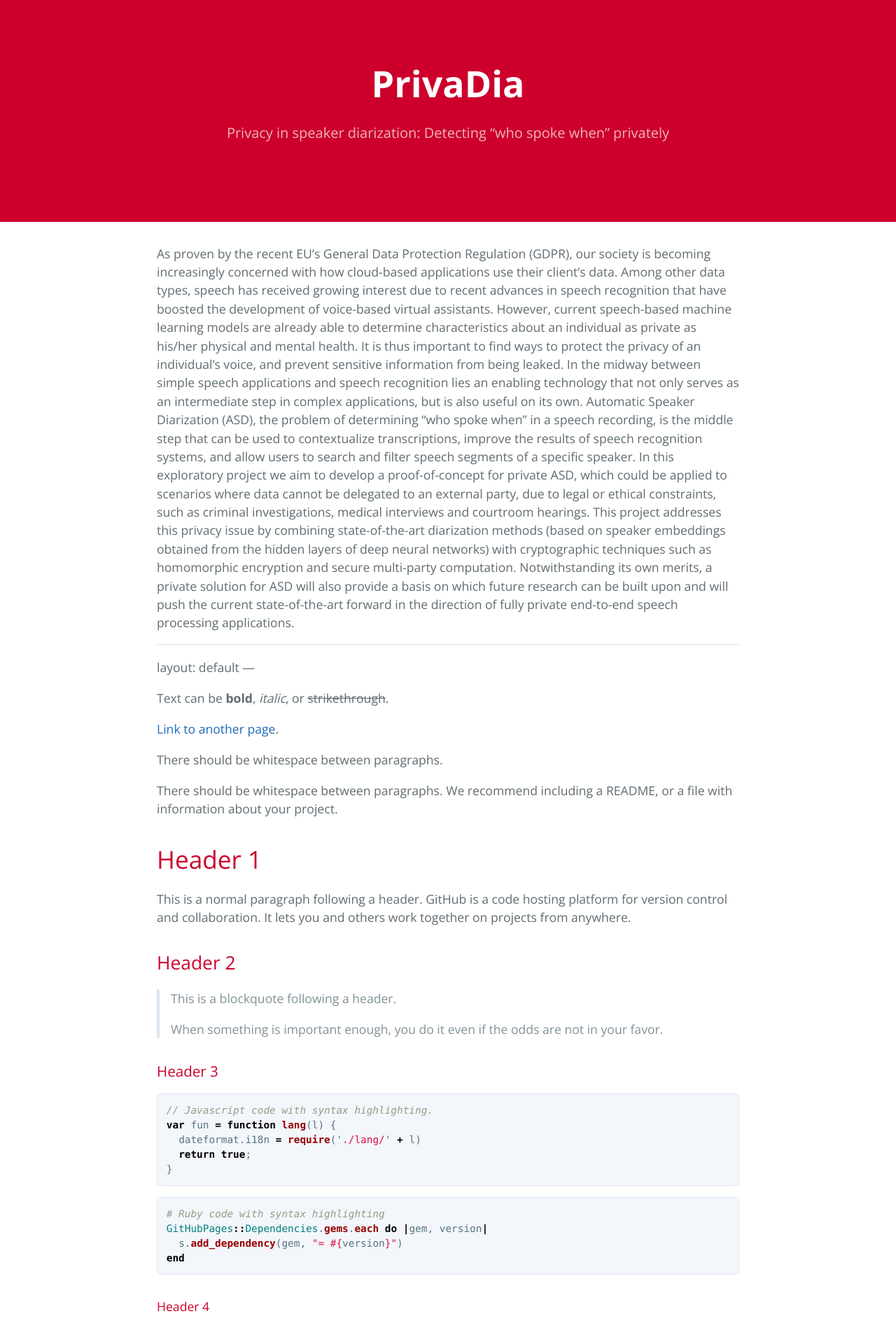
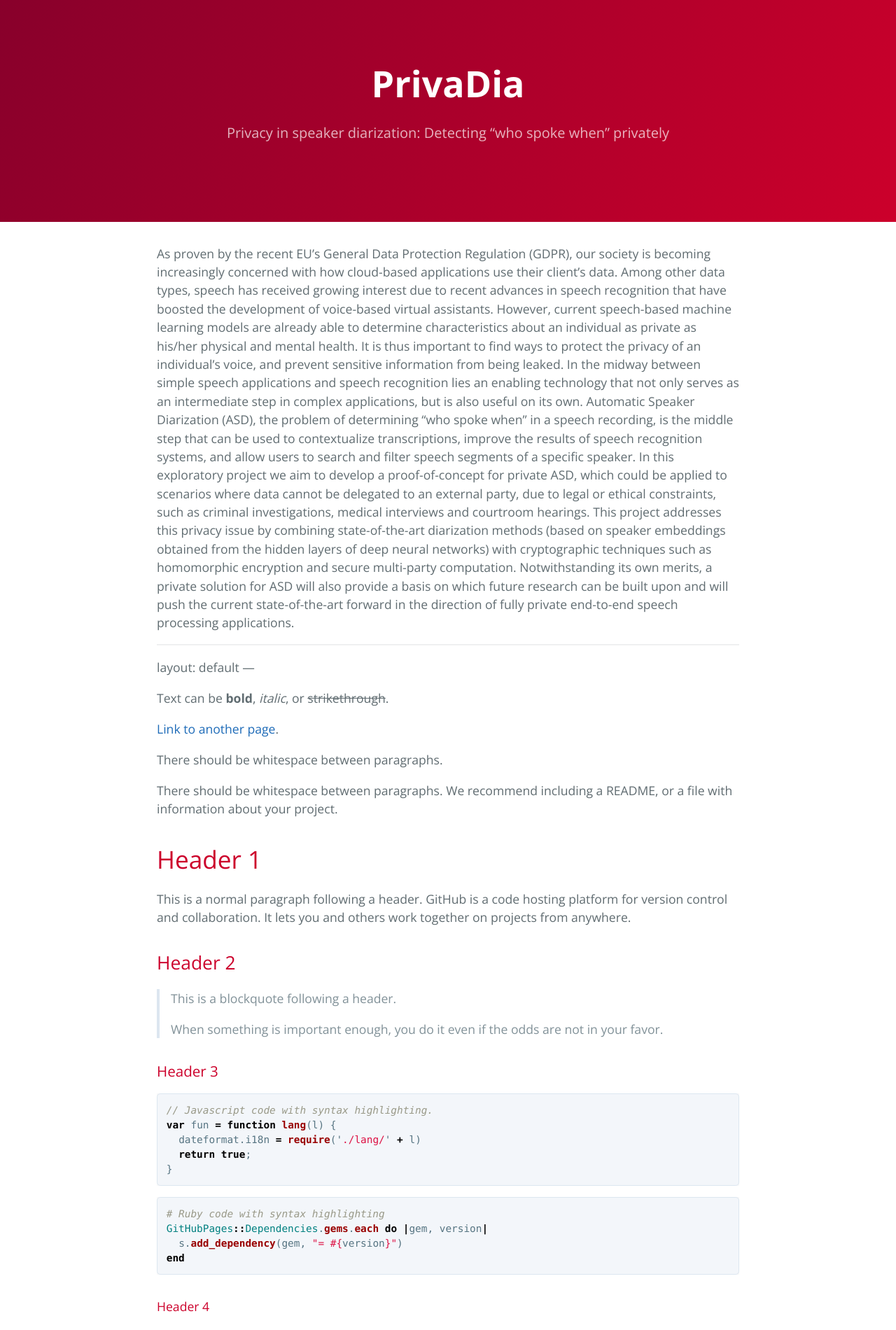
Before and after one commit to fsept11/PRIVADIA, a Jekyll site: the page built from index.md, in a window 1280 px wide. Shown: the top 1900 px of the page at 70% size. Built offline with Jekyll 4.4.1, drawn with Linux system fonts in a browser that asks for light colours; our own code applies the rules of GitHub Pages for plain Markdown files.

Commit message:
Update variables.scss

```diff
--- a/_sass/variables.scss
+++ b/_sass/variables.scss
@@ -7,7 +7,7 @@ $header-heading-color: #fff !default;
 //$header-bg-color: #159957 !default;
 //$header-bg-color-secondary: #155799 !default;
 $header-bg-color: #cc002b !default;
-$header-bg-color-secondary: #cc002b !default;
+$header-bg-color-secondary: #88002b !default;
 
 // Text
 //$section-headings-color: #159957 !default;
```
